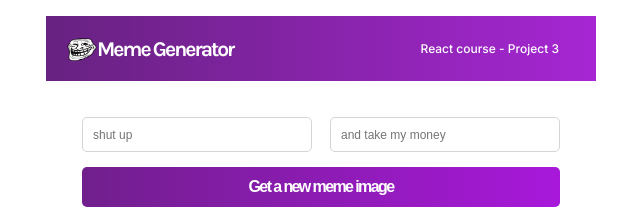
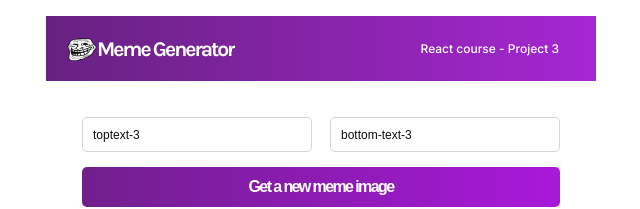
Before and after one commit to AndreyDmitriev39r/scrimba-meme-generator, a React (Create React App) app: page / in a window 1280 px wide. Shown: the top 209 px of the page, without its empty margins (319-959 px from the left). Built offline with nearby package versions, Linux system fonts and the light colour scheme; the HTML template or start-up script is replaced by a standard one.

Commit message:
generic state management

```diff
--- a/src/components/Meme.js
+++ b/src/components/Meme.js
@@ -4,24 +4,41 @@ import tempData from "../temp_data";
 function Meme() {
 
   // helper functions
+
   const pickRandomEl = arr => arr[Math.floor(Math.random() * arr.length)]
+
   const handleClick = () => {
     setStuff(pickRandomEl(tempData));
   }
 
+  const handleChange = (event) => {
+    const {name, value} = event.target;
+    setStuff((prevStuff) => (
+      {...prevStuff, [name] : value}
+    ))
+  }
+
   // state
   const [stuff, setStuff] = useState(pickRandomEl(tempData))
+
   return (
     <>
       <form>
         <input
           className="form--text-field top"
           type="text"
-          placeholder="shut up" />
+          placeholder="shut up"
+          name="topText"
+          value={stuff.topText}
+          onChange={handleChange}
+        />
         <input
           className="form--text-field bottom"
           type="text"
           placeholder="and take my money"
+          name="bottomText"
+          value={stuff.bottomText}
+          onChange={handleChange}
         />
         <button
           className="form--newmeme"
```
